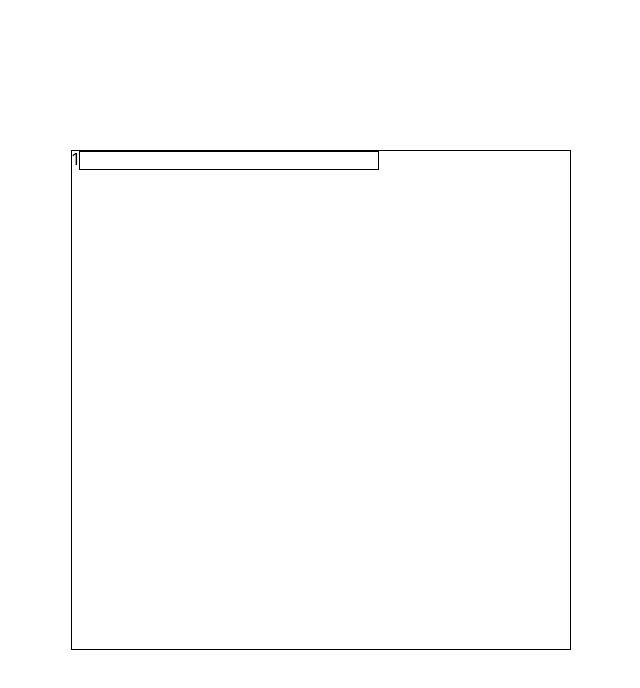
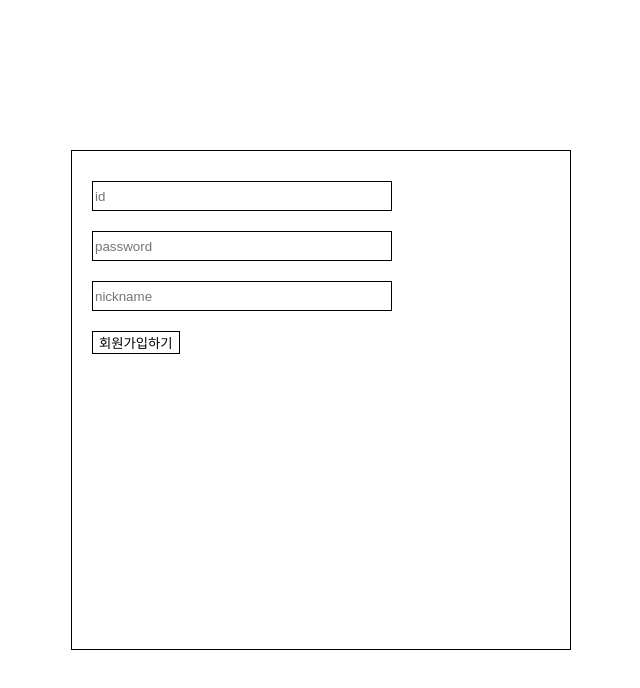
Before and after one commit to dlsxody1/Next-tutorial, a Next.js app: page /signup in a window 1280 px wide. Shown: the top 688 px of the page, without its empty margins (319-959 px from the left). Built offline with nearby package versions, Linux system fonts and the light colour scheme.

Commit message:
auth api

```diff
--- a/package.json
+++ b/package.json
@@ -14,8 +14,10 @@
     "@types/react-redux": "^7.1.24",
     "@types/react-responsive": "^8.0.5",
     "@types/styled-components": "^5.1.26",
+    "axios": "^1.3.4",
     "babel-plugin-styled-components": "^2.0.7",
     "next": "13.0.0",
+    "next-auth": "^4.20.1",
     "next-redux-wrapper": "^8.0.0",
     "react": "18.2.0",
     "react-dom": "18.2.0",
--- /dev/null
+++ b/pages/api/authAPI.ts
@@ -0,0 +1,12 @@
+import React from "react";
+import axios from "axios";
+import { authType } from "../../types/authType";
+
+const baseAPI = axios.create({
+  baseURL: "http://localhost:3001",
+});
+
+export const signUpApi = async (data: authType) => {
+  const response = await baseAPI.post("/signup", data);
+  return response;
+};
--- a/pages/api/hello.ts
+++ /dev/null
@@ -1,13 +0,0 @@
-// Next.js API route support: https://nextjs.org/docs/api-routes/introduction
-import type { NextApiRequest, NextApiResponse } from 'next'
-
-type Data = {
-  name: string
-}
-
-export default function handler(
-  req: NextApiRequest,
-  res: NextApiResponse<Data>
-) {
-  res.status(200).json({ name: 'John Doe' })
-}
--- a/pages/signup.tsx
+++ b/pages/signup.tsx
@@ -1,11 +1,59 @@
 import React from "react";
 import styled from "styled-components";
+import { signUpApi } from "./api/authAPI";
+import { authType } from "../types/authType";
+import { useState } from "react";
+
 const signup = () => {
+  const [signData, setSignData] = useState<authType>({
+    id: "",
+    password: "",
+    nickname: "",
+  });
+
+  const onChangeInput = (e: React.ChangeEvent<HTMLInputElement>) => {
+    const { value, name } = e.target;
+    setSignData({ ...signData, [name]: value });
+    console.log(signData);
+  };
+  const register = () => {
+    signUpApi(signData);
+  };
+
+  const formSubmit = (e: React.FormEvent<HTMLFormElement>) => {
+    e.preventDefault();
+  };
   return (
     <SignWrapper>
       <SignContainer>
-        <label>1</label>
-        <SignInput type="text" />
+        <SignForm onSubmit={formSubmit}>
+          <SignDiv>
+            <SignInput
+              type="text"
+              name="id"
+              placeholder="id"
+              onChange={onChangeInput}
+            />
+            {}
+          </SignDiv>
+          <SignDiv>
+            <SignInput
+              type="text"
+              name="password"
+              placeholder="password"
+              onChange={onChangeInput}
+            />
+          </SignDiv>
+          <SignDiv>
+            <SignInput
+              type="text"
+              name="nickname"
+              placeholder="nickname"
+              onChange={onChangeInput}
+            />
+          </SignDiv>
+          <SignButton onClick={register}>회원가입하기</SignButton>
+        </SignForm>
       </SignContainer>
     </SignWrapper>
   );
@@ -16,6 +64,7 @@ export default signup;
 const SignWrapper = styled.div`
   height: 100vh;
   ${({ theme }) => theme.flexMixin("center", "center")}
+  flex-direction: c;
 `;
 
 const SignContainer = styled.div`
@@ -26,5 +75,24 @@ const SignContainer = styled.div`
 
 const SignInput = styled.input`
   width: 300px;
+  height: 30px;
+  margin-bottom: 10px;
   border: 1px solid black;
 `;
+
+const SignForm = styled.form`
+  padding: 20px;
+`;
+
+const SignDiv = styled.div`
+  display: flex;
+  margin: 10px 0 10px 0;
+`;
+
+const SignLabel = styled.label`
+  margin-right: 10px;
+`;
+const SignButton = styled.button`
+  border: 1px solid black;
+  cursor: pointer;
+`;
--- /dev/null
+++ b/types/authType.ts
@@ -0,0 +1,5 @@
+export interface authType {
+  id: string;
+  password: string;
+  nickname: string;
+}
```
Also changed, not shown: pages/auth/SignUp.tsx (+7 -8 lines), 1 other file (tests, documents, lock files or other folders).
